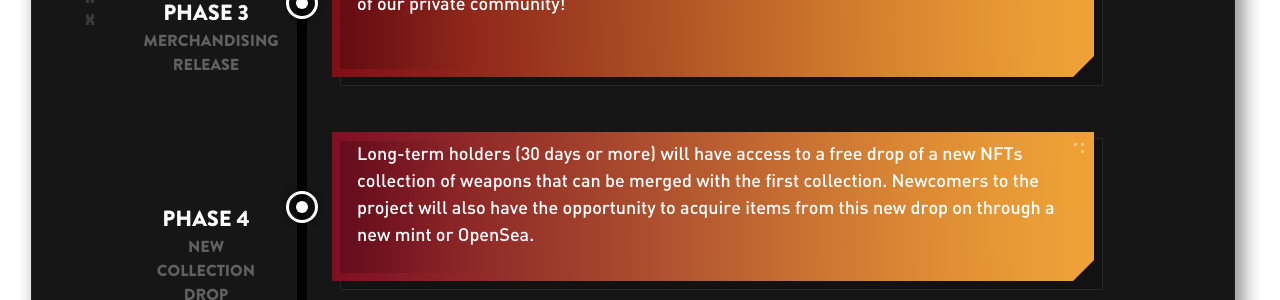
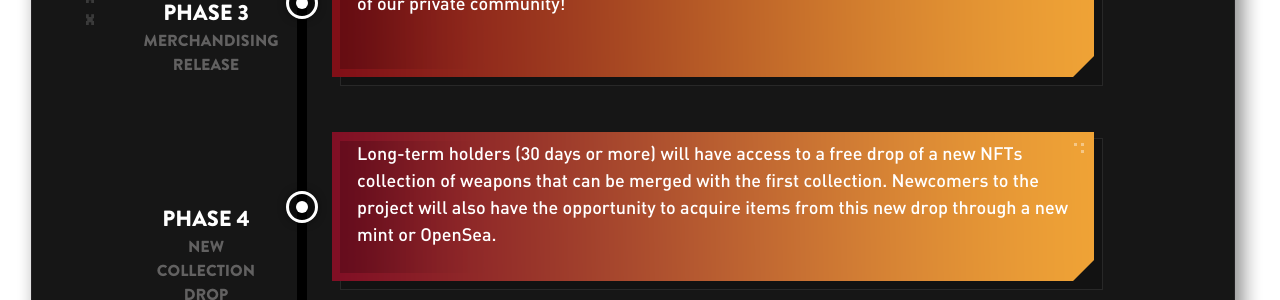
Before and after one commit to Alexniokiz/CRT, a React (Create React App) app: page / in a window 1280 px wide. Shown: the part 4220-4520 px from the top of the page. Built offline with nearby package versions, Linux system fonts and the light colour scheme.

Commit message:
fix text

```diff
--- a/src/components/RoadMap.js
+++ b/src/components/RoadMap.js
@@ -176,7 +176,7 @@ const RoadMap = () => {
                                     <span class="roadmap--point-inside"></span>
                                 </span>
                                 <div data-aos="fade-left"  className="carton c4">
-                                    <p className="contenu-description">Long-term holders (30 days or more) will have access to a free drop of a new NFTs collection of weapons that can be merged with the first collection. Newcomers to the project will also have the opportunity to acquire items from this new drop on through a new mint or OpenSea.</p>
+                                    <p className="contenu-description">Long-term holders (30 days or more) will have access to a free drop of a new NFTs collection of weapons that can be merged with the first collection. Newcomers to the project will also have the opportunity to acquire items from this new drop through a new mint or OpenSea.</p>
                                 </div>
                                 <span class="roadmap--point pad-point">
                                     <span class="roadmap--point-inside"></span>
```
